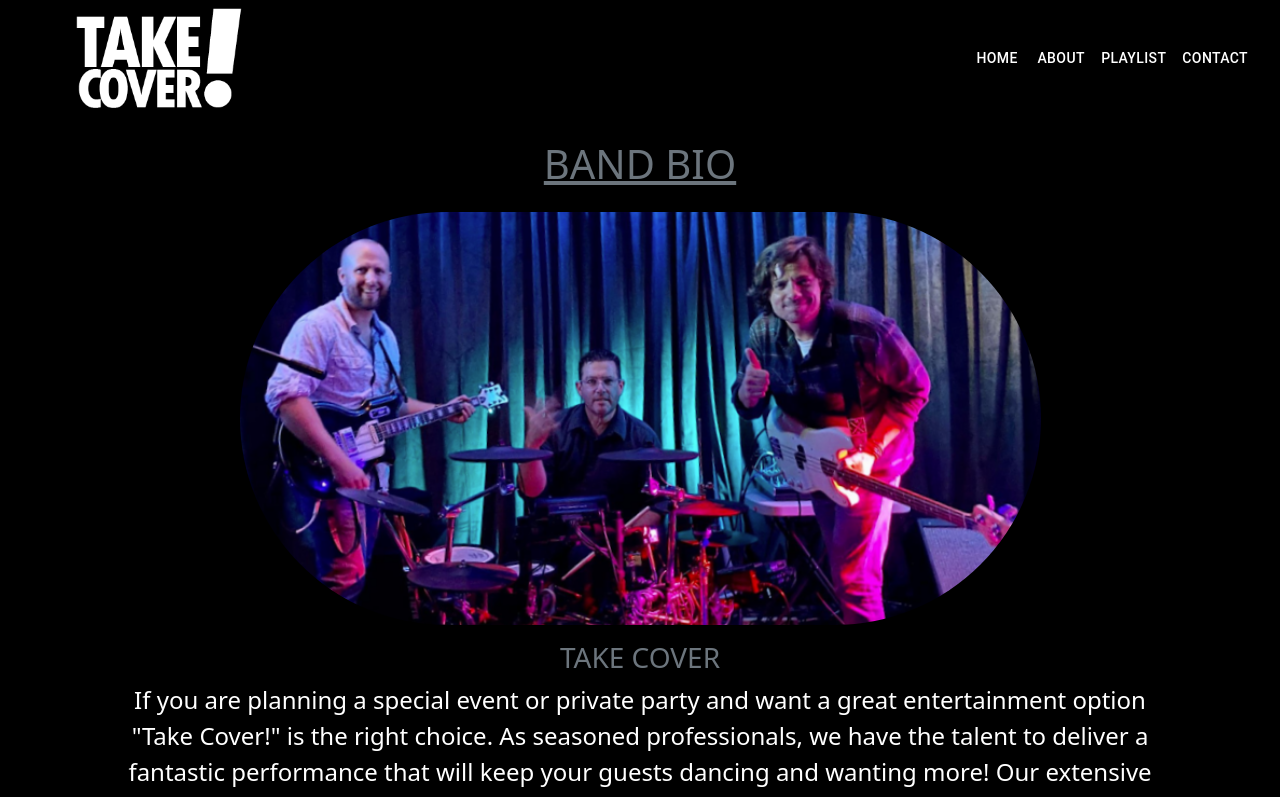
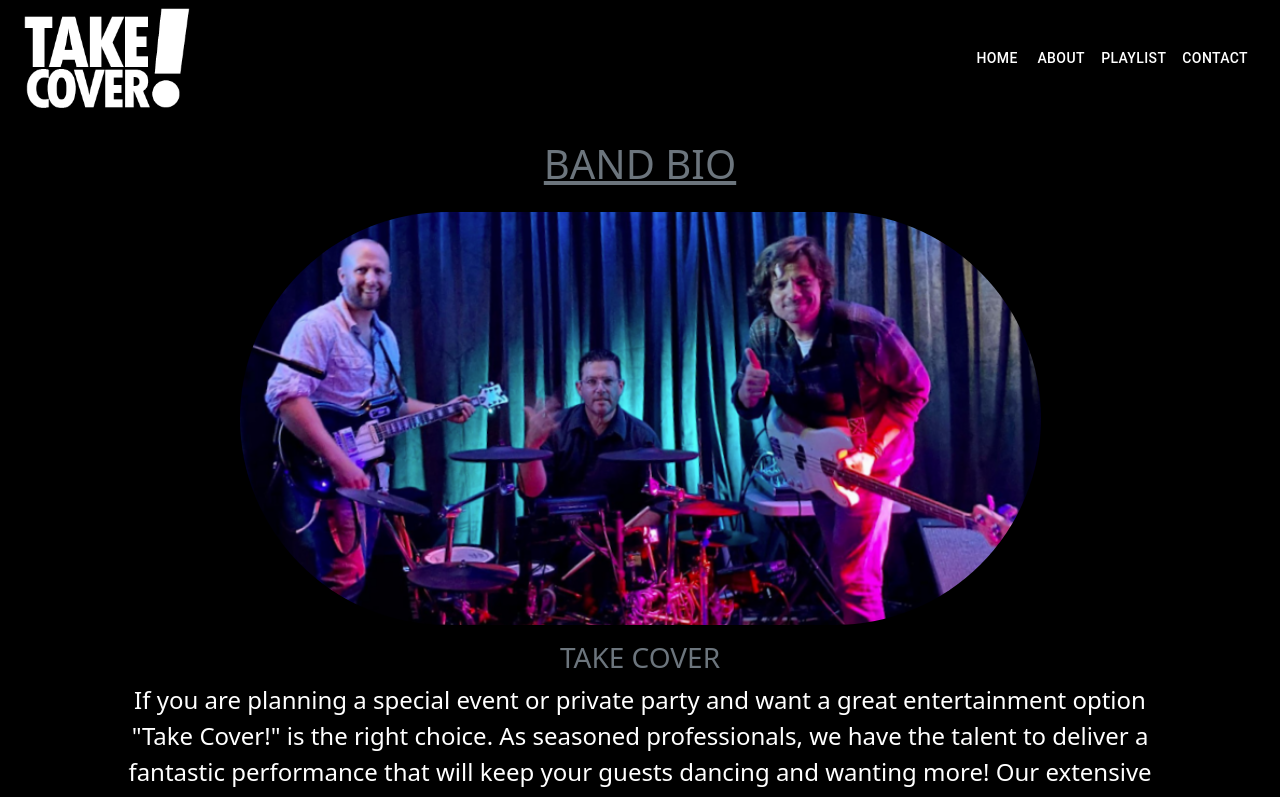
Before and after one commit to benbushman98/TAKECOVERAZ, a React (Create React App) app: page /#/about in a window 1280 px wide. Shown: the top 797 px of the page. Built offline with nearby package versions, Linux system fonts and the light colour scheme.

Commit message:
fixed some rearranging that the client asked for

```diff
--- a/src/components/Drawer/index.js
+++ b/src/components/Drawer/index.js
@@ -74,7 +74,7 @@ function DrawerAppBar(props) {
                     >
                         <MenuIcon />
                     </IconButton>
-                    <img src="images/take-cover_tiny.webp" sx={{ display: { xs: "none" } }} className="App-logo m-2 mx-1 px-5" alt="logo" style={style.img} />
+                    <img src="images/take-cover_tiny.webp" sx={{ display: { xs: "none" } }} className="App-logo my-2" alt="logo" style={style.img} />
                     <Typography
                         variant="h6"
                         component="div"
--- a/src/pages/Home/index.js
+++ b/src/pages/Home/index.js
@@ -29,8 +29,11 @@ function Home() {
                     <h3>We will, we will rock you!</h3>
                 </div>
             </div>
+            <div className='bg-dark'>
+                <BandFacts />
+            </div>
             <div className='bg-black'>
-                <BandFacts />
+                <PictureGallery />
             </div>
             <div className='bg-dark'>
                 <Reviews  />
@@ -38,9 +41,7 @@ function Home() {
             <div className='bg-dark'>
                 <Service />
             </div>
-            <div className='bg-black'>
-                <PictureGallery />
-            </div>
+
         </>
     )
 }
```
